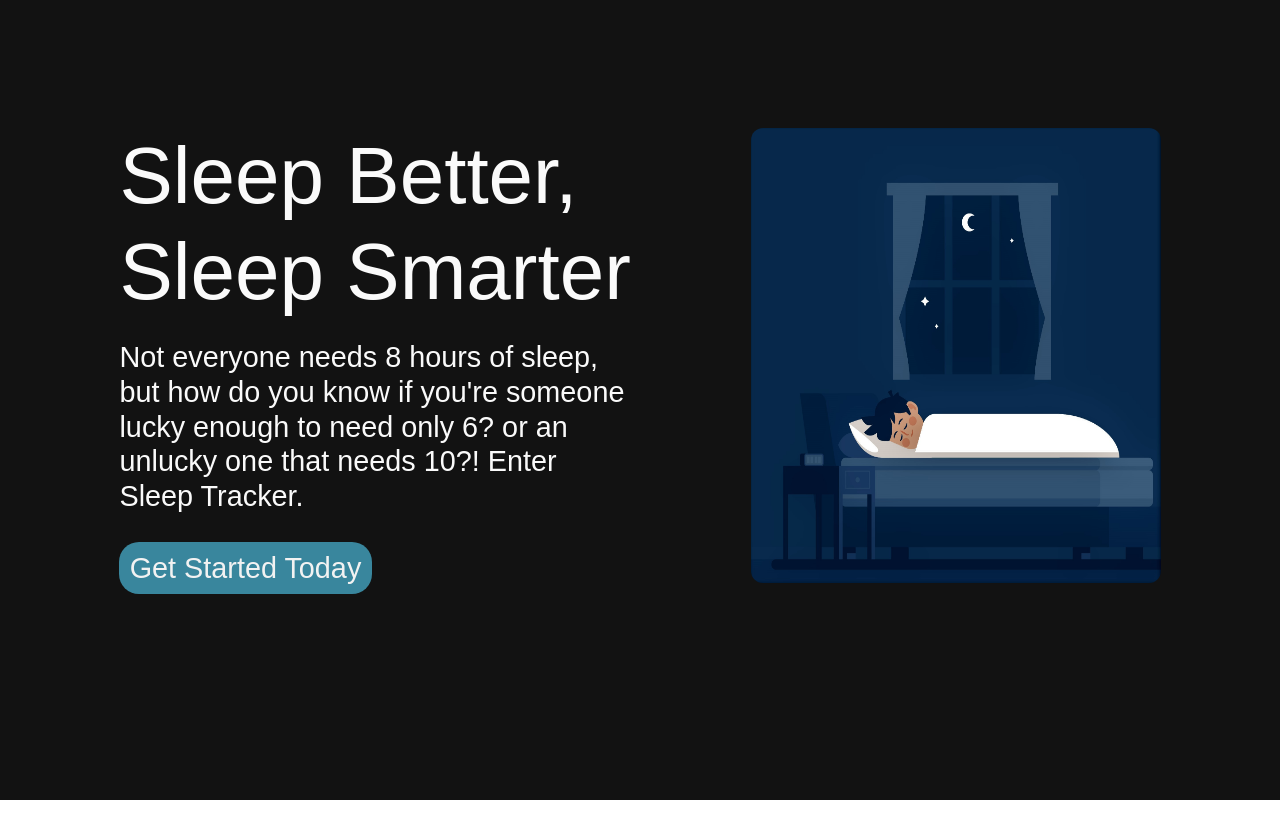
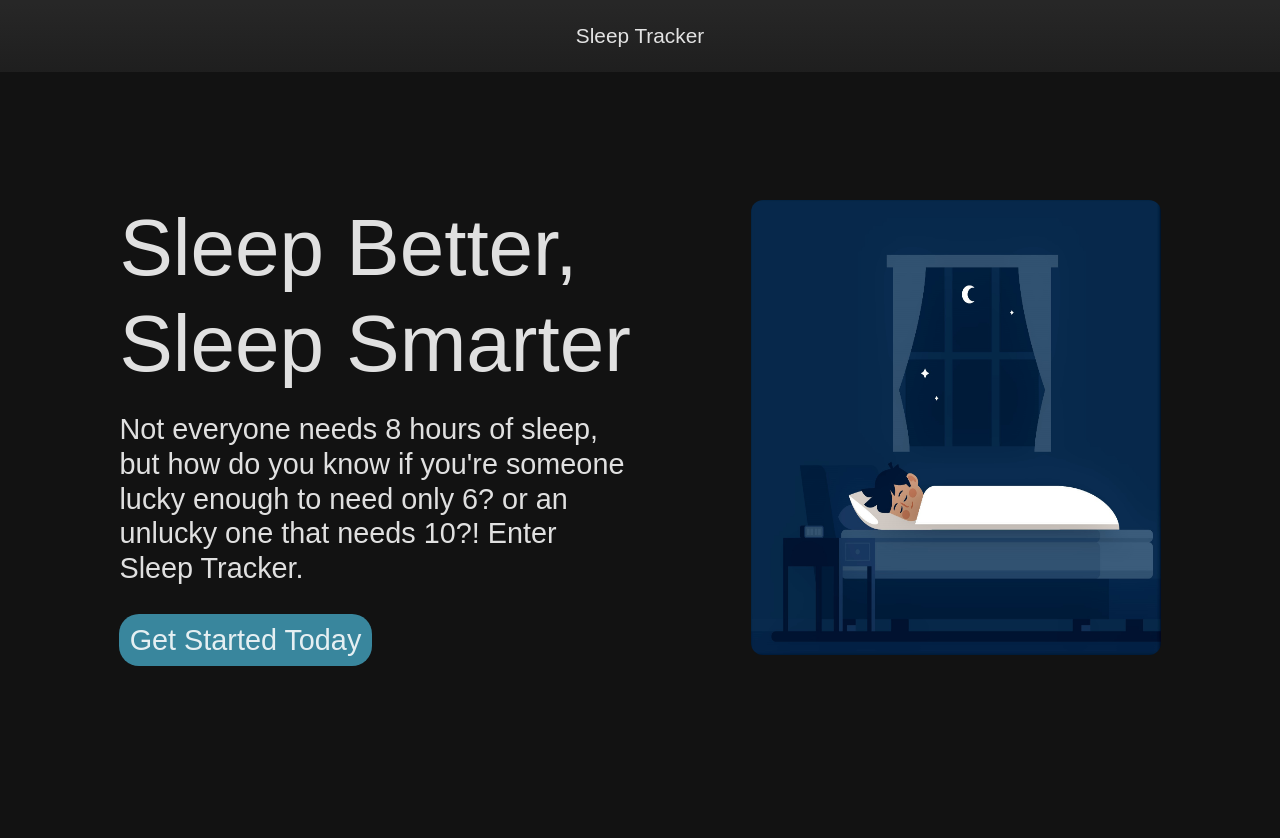
Before and after one commit to AustinGreer/ST-Frontend, a React (Create React App) app: page / in a window 1280 px wide. Shown: the top 838 px of the page. Before the commit the page ends 800 px from the top, so only its background shows below. Built offline with nearby package versions, Linux system fonts and the light colour scheme.

Commit message:
installed material UI. Set up routing for some components and added basic global styling

```diff
--- a/package.json
+++ b/package.json
@@ -3,6 +3,9 @@
   "version": "0.1.0",
   "private": true,
   "dependencies": {
+    "@emotion/react": "^11.4.1",
+    "@emotion/styled": "^11.3.0",
+    "@mui/material": "^5.0.3",
     "@testing-library/jest-dom": "^5.14.1",
     "@testing-library/react": "^11.2.7",
     "@testing-library/user-event": "^12.8.3",
--- a/src/App.js
+++ b/src/App.js
@@ -1,13 +1,19 @@
 import { Route, Switch } from 'react-router-dom';
+import Dashboard from './components/Dashboard';
 import Landing from './components/Landing';
 import Login from './components/Login';
+import Nav from './components/Nav';
+import SignUp from './components/SignUp';
 import './styles/app.scss';
 
 function App() {
   return (
     <div>
+      <Nav />
       <Switch>
+        <Route path="/dashboard" component={Dashboard} />
         <Route path="/login" component={Login} />
+        <Route path="/signup" component={SignUp} />
         <Route exact path="/" component={Landing} />
       </Switch>
     </div>
--- /dev/null
+++ b/src/components/Dashboard.js
@@ -0,0 +1,11 @@
+import React from 'react'
+
+function Dashboard() {
+    return (
+        <div>
+            Dashboard Component
+        </div>
+    )
+}
+
+export default Dashboard
--- /dev/null
+++ b/src/components/Nav.js
@@ -0,0 +1,12 @@
+import React from 'react';
+import { Link } from 'react-router-dom';
+
+function Nav() {
+    return (
+        <div className="nav-container">
+            <Link path="/">Sleep Tracker</Link>
+        </div>
+    )
+}
+
+export default Nav
--- /dev/null
+++ b/src/components/SignUp.js
@@ -0,0 +1,11 @@
+import React from 'react'
+
+function SignUp() {
+    return (
+        <div>
+            Here is the signup component
+        </div>
+    )
+}
+
+export default SignUp
--- a/src/index.css
+++ b/src/index.css
@@ -47,6 +47,13 @@ table {
 	border-spacing: 0;
 }
 
+* {
+	box-sizing: border-box;
+}
+
 body {
 	font-family: sans-serif;
+	font-size: 62.5%;
+	background-color: #121212;
+	color: rgba(255, 255, 255, 0.87);
 }
--- a/src/styles/app.scss
+++ b/src/styles/app.scss
@@ -1 +1,2 @@
-@import './landing.scss'
+@import './landing.scss';
+@import './nav.scss';
--- a/src/styles/landing.scss
+++ b/src/styles/landing.scss
@@ -1,7 +1,5 @@
 .landing-screen {
-    background-color: #121212;
-    color: #fafafa;
-    width: 100vw;
+    width: 100%;
     height: 100vh;
 }
 
@@ -27,11 +25,15 @@
 
         a {
             text-decoration: none;
-            color: #F2F2F2;
+            color: rgba(255, 255, 255, 0.87);
             font-size: 1.8rem;
             background-color: #39869D;
             border-radius: 20px;
             padding: 2%;
+
+            &:hover {
+                opacity: 0.9;
+            }
         }
     }
 
--- /dev/null
+++ b/src/styles/nav.scss
@@ -0,0 +1,14 @@
+.nav-container {
+    background: linear-gradient(0deg, rgba(158, 157, 157, 0.09), rgba(255, 255, 255, 0.09)), #121212;
+    width: 100%;
+    display: flex;
+    justify-content: space-around;
+    padding-top: 2%;
+    padding-bottom: 2%;
+
+    a {
+        text-decoration: none;
+        color: rgba(255, 255, 255, 0.87);
+        font-size: 1.3rem;
+    }
+}
```
Also changed, not shown: 1 other file (tests, documents, lock files or other folders).
